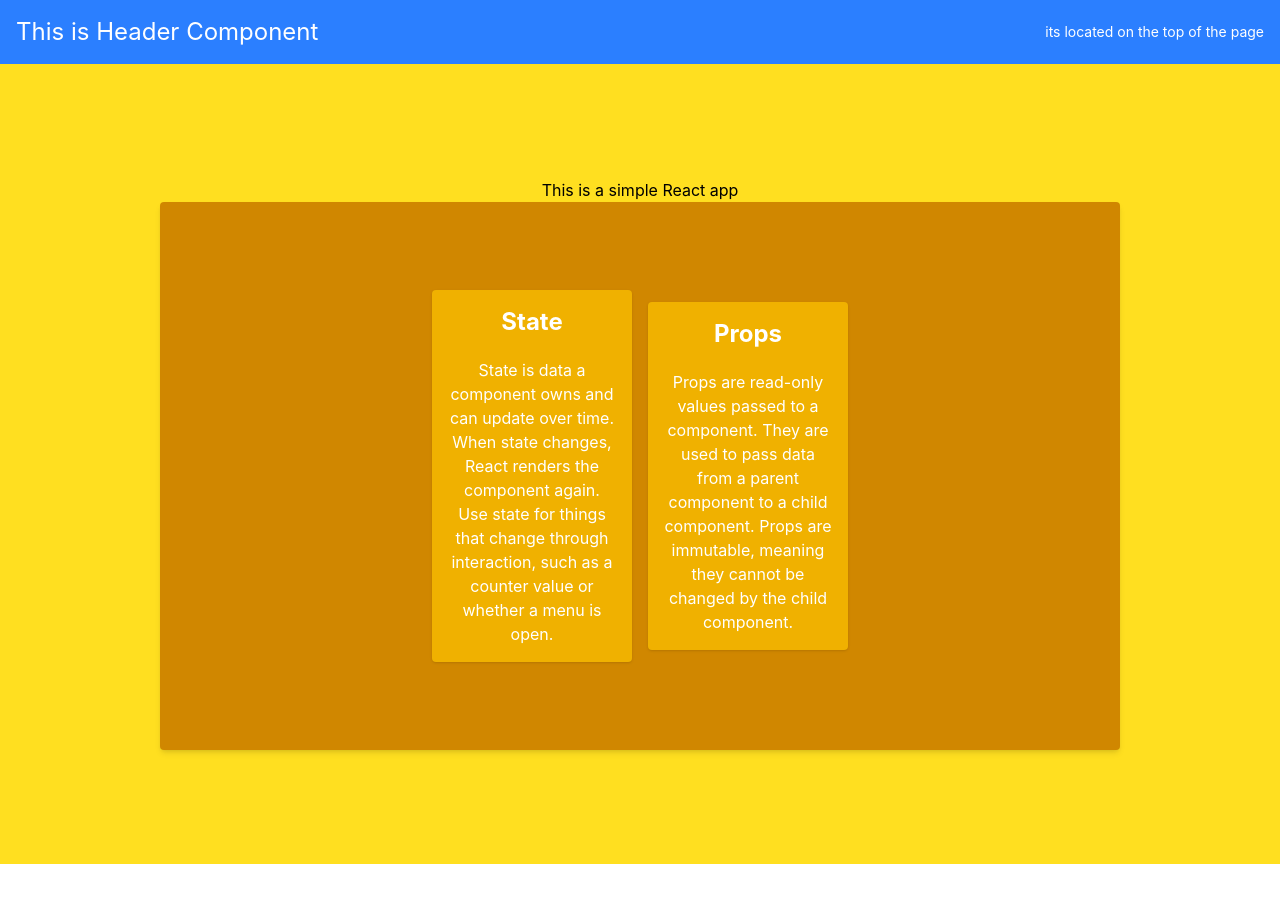
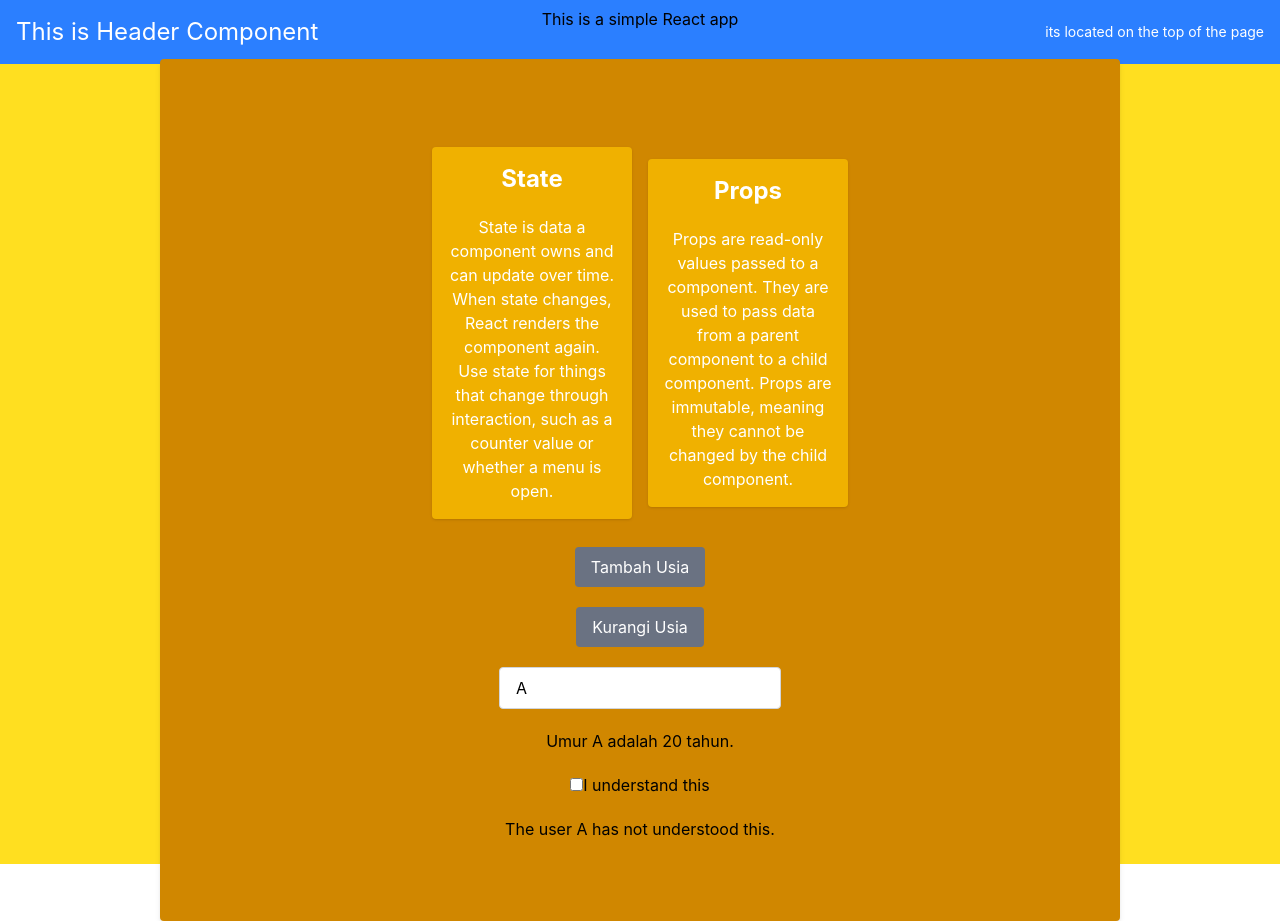
Before and after one commit to Sifuhrey/BelajarReact, a React (Vite) app in the folder learnreact/: page / in a window 1280 px wide. Before the commit the page ends 864 px from the top, so only its background shows below. Built offline with nearby package versions, Linux system fonts and the light colour scheme.

Commit message:
membuat state

```diff
--- a/learnreact/package.json
+++ b/learnreact/package.json
@@ -13,6 +13,7 @@
     "@tailwindcss/vite": "^4.3.5",
     "react": "^19.3.1",
     "react-dom": "^19.3.1",
+    "react-router-dom": "^7.18.5",
     "tailwindcss": "^4.3.5"
   },
   "devDependencies": {
--- a/learnreact/src/App.tsx
+++ b/learnreact/src/App.tsx
@@ -1,22 +1,63 @@
-// client/src/App.jsx (AFTER)
+import "./App.css";
+import Card from "./Card.tsx";
+import { useState } from "react";
 
-// We import our App.css file to ensure the styles are applied to our component.
+function App() {
+  const [count, setCount] = useState(20);
+  const [name, setName] = useState("A");
+  const [liked, setLiked] = useState(false);
+  function addAge() {
+    setCount(count + 1);
+  }
+  function decreaseAge(){
+    setCount(count - 1);
+  }
+  function changeName(e: React.ChangeEvent<HTMLInputElement>) {
+    setName(e.target.value);
+  }
+  function handleLike(e: React.ChangeEvent<HTMLInputElement>) {
+    setLiked(e.target.checked);
+  }
+  return (
+    <main className="bg-yellow-300 h-lvh flex flex-col items-center justify-center gap-7">
+      <h1>This is a simple React app</h1>
 
-import './App.css'
-import Card from './Card.tsx'
-// This is the main functional component for our application.
-// In React, components are functions that return JSX (JavaScript XML).
-function App() {
-  // The 'return' statement contains the JSX that will be rendered to the DOM.
-  // We are returning a single div with an h1 element as a placeholder for our app.
-  // This gives us a clean starting point.
-  return (
-    <main className="bg-yellow-300 h-lvh flex flex-col items-center justify-center">
-      <h1>This is a simple React app</h1>
-      <section className="bg-yellow-600 p-20 w-3/4 rounded shadow-md  flex flex-row items-center justify-center">
-        <Card title="State" description="State is data a component owns and can update over time. When state changes, React renders the component again. Use state for things that change through interaction, such as a counter value or whether a menu is open."/>
-        <Card title="Props" description="Props are read-only values passed to a component. They are used to pass data from a parent component to a child component. Props are immutable, meaning they cannot be changed by the child component."/>
-
+      <section className="bg-yellow-600 p-20 w-3/4 rounded shadow-md flex flex-col items-center justify-center gap-5">
+        <div className="flex flex-row items-center justify-center">
+          <Card
+            title="State"
+            description="State is data a component owns and can update over time. When state changes, React renders the component again. Use state for things that change through interaction, such as a counter value or whether a menu is open."
+          />
+          <Card
+            title="Props"
+            description="Props are read-only values passed to a component. They are used to pass data from a parent component to a child component. Props are immutable, meaning they cannot be changed by the child component."
+          />
+        </div>
+        <button
+          className="bg-gray-500 rounded px-4 py-2 text-white hover:bg-gray-600"
+          onClick={addAge}
+        >
+          Tambah Usia
+        </button>
+        <button
+          className="bg-gray-500 rounded px-4 py-2 text-white hover:bg-gray-600"
+          onClick={decreaseAge}
+        >
+          Kurangi Usia
+        </button>
+        <input
+          className="border border-gray-300  bg-white rounded px-4 py-2"
+          type="text"
+          placeholder="Masukkan nama"
+          value={name}
+          onChange={changeName}
+        />
+        <p>Umur {name} adalah {count} tahun.</p>
+        <label>
+          <input type="checkbox" checked={liked} onChange={handleLike} />
+          I understand this
+        </label>
+        <p>The user {name} has {liked ? 'understood' : 'not understood'} this.</p>
       </section>
     </main>
   );
--- a/learnreact/src/Card.tsx
+++ b/learnreact/src/Card.tsx
@@ -7,7 +7,7 @@ type CardProps = {
 
 function Card({ title, description }: CardProps) {
     return(
-        <div className="bg-yellow-500 p-4  w-1/4 rounded shadow-sm m-2">
+        <div className="bg-yellow-500 p-4 min-h-3/4 w-1/4 rounded shadow-sm m-2">
             <h1 className="text-white text-center text-2xl font-bold">{title}</h1>
             <p className="text-white text-center mt-5">{description}</p>
         </div>
--- a/learnreact/src/State.tsx
+++ b/learnreact/src/State.tsx
@@ -0,0 +1,3 @@
+function StatePage() {
+
+}
```
Also changed, not shown: learnreact/src/main.tsx (+4 -3 lines), learnreact/src/Props.tsx (added), 1 other file (tests, documents, lock files or other folders).
